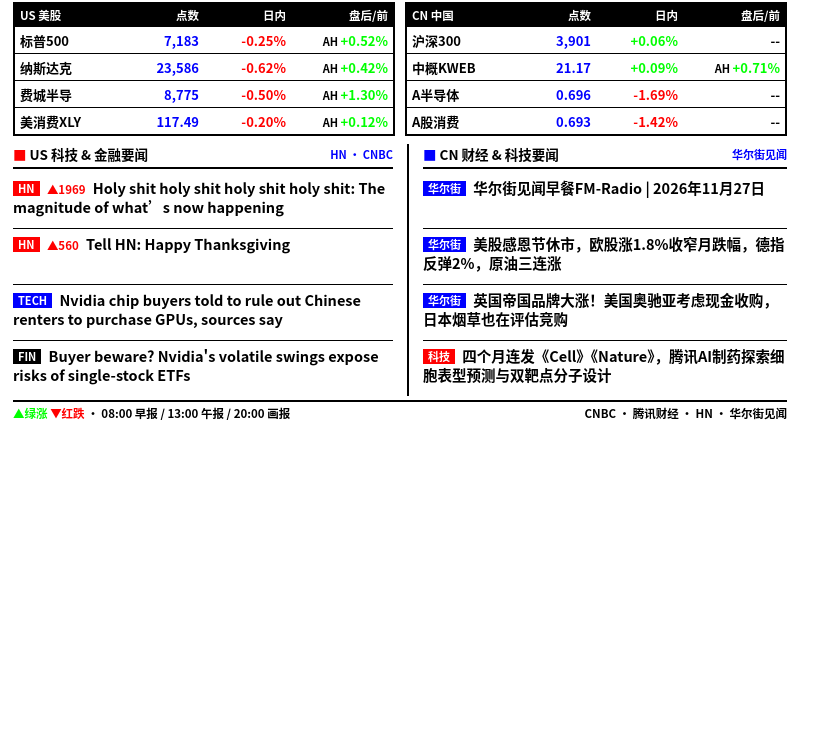
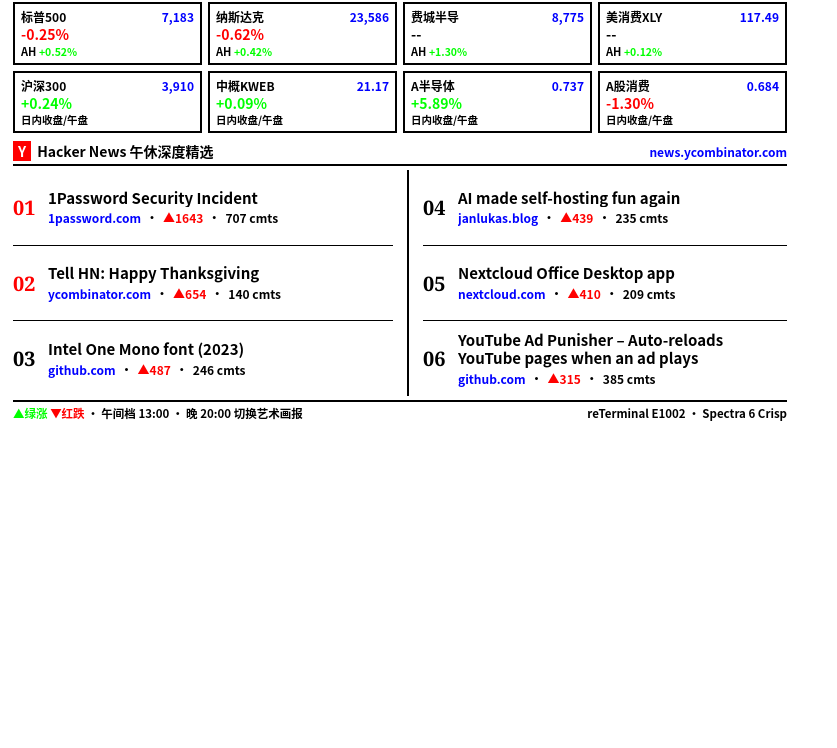
Before and after one commit to Lightningxxl/e1002-news-board, a plain HTML site: page docs/hn_render.html in a window 1280 px wide. Shown: the part 52-800 px from the top of the page, without its empty margins (0-837 px from the left). Drawn offline with Linux system fonts and the light colour scheme.

Commit message:
Update E1002 board (2026-11-27 12:45 CST)

```diff
--- a/docs/hn_render.html
+++ b/docs/hn_render.html
@@ -52,205 +52,222 @@
     font-size: 11.5px; font-weight: 800;
   }
 
-  .markets { display: grid; grid-template-columns: 1fr 1fr; gap: 10px; margin-bottom: 8px; }
-  .m-box { border: 2px solid var(--ink); }
-  .m-table { width: 100%; border-collapse: collapse; table-layout: fixed; }
-  .m-table thead th {
-    background: var(--ink); color: var(--paper);
-    font-size: 11.5px; font-weight: 900; padding: 3px 5px; text-align: left;
+  .tiles {
+    display: grid; grid-template-columns: repeat(4, 1fr); gap: 6px;
+    margin-bottom: 8px;
   }
-  .m-table thead th.th-num { text-align: right; }
-  .m-table tbody td {
-    padding: 3.5px 5px; font-size: 13px; font-weight: 700;
-    border-top: 1px solid var(--ink); white-space: nowrap;
+  .tile {
+    border: 2px solid var(--ink); padding: 4px 6px;
+    display: flex; flex-direction: column; gap: 1px;
   }
-  .m-name { width: 28%; }
-  .m-px { width: 22%; text-align: right; color: var(--blue); font-weight: 800; font-variant-numeric: tabular-nums; }
-  .m-day { width: 23%; text-align: right; font-variant-numeric: tabular-nums; }
-  .m-ext { width: 27%; text-align: right; font-variant-numeric: tabular-nums; }
-  .m-sym { font-size: 11px; font-weight: 900; color: var(--blue); }
+  .t-top { display: flex; justify-content: space-between; align-items: baseline; }
+  .t-name { font-size: 12px; font-weight: 900; }
+  .t-px { font-size: 12px; font-weight: 900; color: var(--blue); font-variant-numeric: tabular-nums; }
+  .t-mid { font-size: 14px; font-weight: 900; font-variant-numeric: tabular-nums; line-height: 1.15; }
+  .t-ext { font-size: 10.5px; font-weight: 800; font-variant-numeric: tabular-nums; }
 
-  .news-grid { display: grid; grid-template-columns: 1fr 1fr; gap: 14px; flex: 1; min-height: 0; }
-  .news-col { display: flex; flex-direction: column; min-height: 0; }
-  .news-col-right { border-left: 2px solid var(--ink); padding-left: 14px; }
-  .sec-head {
-    display: flex; align-items: center; justify-content: space-between;
+  .hn-sec-head {
+    display: flex; justify-content: space-between; align-items: center;
     border-bottom: 2px solid var(--ink); padding-bottom: 3px; margin-bottom: 4px;
   }
-  .sec-title { font-size: 13.5px; font-weight: 900; }
-  .sec-dot-red { color: var(--red); }
-  .sec-dot-blue { color: var(--blue); }
-  .news-list { display: flex; flex-direction: column; flex: 1; min-height: 0; }
-  .news-item {
-    flex: 1; display: -webkit-box; -webkit-line-clamp: 2; -webkit-box-orient: vertical;
-    overflow: hidden; padding: 5px 0; border-bottom: 1px solid var(--ink);
-    font-size: 14.5px; font-weight: 700; line-height: 1.32;
+  .hn-sec-title { font-size: 14px; font-weight: 900; }
+  .hn-badge { background: var(--red); color: var(--paper); padding: 0 5px; margin-right: 6px; }
+  .hn-grid { display: grid; grid-template-columns: 1fr 1fr; gap: 14px; flex: 1; min-height: 0; }
+  .hn-col { display: flex; flex-direction: column; }
+  .hn-col-right { border-left: 2px solid var(--ink); padding-left: 14px; }
+  .hn-card {
+    flex: 1; display: flex; align-items: center; gap: 9px;
+    padding: 4px 0; border-bottom: 1px solid var(--ink);
   }
-  .news-item:last-child { border-bottom: none; }
-  .n-tag {
-    display: inline-block; font-size: 11px; font-weight: 900;
-    padding: 1px 5px; margin-right: 4px; vertical-align: 1px; color: var(--paper); line-height: 1.15;
+  .hn-card:last-child { border-bottom: none; }
+  .hn-rank { font-family: Georgia, serif; font-size: 20px; font-weight: 900; width: 26px; flex-shrink: 0; }
+  .hn-hot { color: var(--red); }
+  .hn-body { flex: 1; min-width: 0; }
+  .hn-title {
+    font-size: 15px; font-weight: 800; line-height: 1.24; margin-bottom: 2px;
+    display: -webkit-box; -webkit-line-clamp: 2; -webkit-box-orient: vertical; overflow: hidden;
   }
-  .tag-red { background: var(--red); }
-  .tag-blue { background: var(--blue); }
-  .tag-black { background: var(--ink); }
-  .n-meta { font-size: 11.5px; font-weight: 900; color: var(--red); margin-right: 4px; }
+  .hn-meta { font-size: 12px; font-weight: 800; display: flex; gap: 5px; white-space: nowrap; overflow: hidden; }
+  .hn-dom { color: var(--blue); }
+  .hn-pts { color: var(--red); font-weight: 900; }
 </style>
 </head>
 <body>
   <div class="page">
     <header class="masthead">
       <div class="brand">
-        <span class="badge">早报</span>
-        <span class="title">中美科技金融日报</span>
+        <span class="badge badge-blue">午报</span>
+        <span class="title">午间盘面 × HN</span>
       </div>
       <div class="meta-right">
-        <span class="edition-pill">08:00 MORNING</span>
-        <span class="date-str">11/27 周五 07:45 CST</span>
+        <span class="edition-pill">13:00 MIDDAY</span>
+        <span class="date-str">11/27 周五 12:45 CST</span>
       </div>
     </header>
 
-    <section class="markets">
-      <div class="m-box">
-        <table class="m-table">
-          <thead>
-            <tr>
-              <th style="width:28%">US 美股</th>
-              <th class="th-num" style="width:22%">点数</th>
-              <th class="th-num" style="width:23%">日内</th>
-              <th class="th-num" style="width:27%">盘后/前</th>
-            </tr>
-          </thead>
-          <tbody>
-            <tr>
-              <td class="m-name">标普500</td>
-              <td class="m-px">7,183</td>
-              <td class="m-day"><span class="down">-0.25%</span></td>
-              <td class="m-ext"><span class="up"><span class="ext-pfx">AH </span>+0.52%</span></td>
-            </tr>
+    <section class="tiles">
 
-            <tr>
-              <td class="m-name">纳斯达克</td>
-              <td class="m-px">23,586</td>
-              <td class="m-day"><span class="down">-0.62%</span></td>
-              <td class="m-ext"><span class="up"><span class="ext-pfx">AH </span>+0.42%</span></td>
-            </tr>
-
-            <tr>
-              <td class="m-name">费城半导</td>
-              <td class="m-px">8,775</td>
-              <td class="m-day"><span class="down">-0.50%</span></td>
-              <td class="m-ext"><span class="up"><span class="ext-pfx">AH </span>+1.30%</span></td>
-            </tr>
-
-            <tr>
-              <td class="m-name">美消费XLY</td>
-              <td class="m-px">117.49</td>
-              <td class="m-day"><span class="down">-0.20%</span></td>
-              <td class="m-ext"><span class="up"><span class="ext-pfx">AH </span>+0.12%</span></td>
-            </tr></tbody>
-        </table>
+            <div class="tile">
+              <div class="t-top">
+                <span class="t-name">标普500</span>
+                <span class="t-px">7,183</span>
               </div>
-      <div class="m-box">
-        <table class="m-table">
-          <thead>
-            <tr>
-              <th style="width:28%">CN 中国</th>
-              <th class="th-num" style="width:22%">点数</th>
-              <th class="th-num" style="width:23%">日内</th>
-              <th class="th-num" style="width:27%">盘后/前</th>
-            </tr>
-          </thead>
-          <tbody>
-            <tr>
-              <td class="m-name">沪深300</td>
-              <td class="m-px">3,901</td>
-              <td class="m-day"><span class="up">+0.06%</span></td>
-              <td class="m-ext"><span class="flat">--</span></td>
-            </tr>
-
-            <tr>
-              <td class="m-name">中概KWEB</td>
-              <td class="m-px">21.17</td>
-              <td class="m-day"><span class="up">+0.09%</span></td>
-              <td class="m-ext"><span class="up"><span class="ext-pfx">AH </span>+0.71%</span></td>
-            </tr>
-
-            <tr>
-              <td class="m-name">A半导体</td>
-              <td class="m-px">0.696</td>
-              <td class="m-day"><span class="down">-1.69%</span></td>
-              <td class="m-ext"><span class="flat">--</span></td>
-            </tr>
-
-            <tr>
-              <td class="m-name">A股消费</td>
-              <td class="m-px">0.693</td>
-              <td class="m-day"><span class="down">-1.42%</span></td>
-              <td class="m-ext"><span class="flat">--</span></td>
-            </tr></tbody>
-        </table>
+              <div class="t-mid"><span class="down">-0.25%</span></div>
+              <div class="t-ext"><span class="up"><span class="ext-pfx">AH </span>+0.52%</span></div>
+            </div>
+            <div class="tile">
+              <div class="t-top">
+                <span class="t-name">纳斯达克</span>
+                <span class="t-px">23,586</span>
+              </div>
+              <div class="t-mid"><span class="down">-0.62%</span></div>
+              <div class="t-ext"><span class="up"><span class="ext-pfx">AH </span>+0.42%</span></div>
+            </div>
+            <div class="tile">
+              <div class="t-top">
+                <span class="t-name">费城半导</span>
+                <span class="t-px">8,775</span>
+              </div>
+              <div class="t-mid"><span class="flat">--</span></div>
+              <div class="t-ext"><span class="up"><span class="ext-pfx">AH </span>+1.30%</span></div>
+            </div>
+            <div class="tile">
+              <div class="t-top">
+                <span class="t-name">美消费XLY</span>
+                <span class="t-px">117.49</span>
+              </div>
+              <div class="t-mid"><span class="flat">--</span></div>
+              <div class="t-ext"><span class="up"><span class="ext-pfx">AH </span>+0.12%</span></div>
+            </div>
+            <div class="tile">
+              <div class="t-top">
+                <span class="t-name">沪深300</span>
+                <span class="t-px">3,910</span>
+              </div>
+              <div class="t-mid"><span class="up">+0.24%</span></div>
+              <div class="t-ext"><span class="flat">日内收盘/午盘</span></div>
+            </div>
+            <div class="tile">
+              <div class="t-top">
+                <span class="t-name">中概KWEB</span>
+                <span class="t-px">21.17</span>
+              </div>
+              <div class="t-mid"><span class="up">+0.09%</span></div>
+              <div class="t-ext"><span class="flat">日内收盘/午盘</span></div>
+            </div>
+            <div class="tile">
+              <div class="t-top">
+                <span class="t-name">A半导体</span>
+                <span class="t-px">0.737</span>
+              </div>
+              <div class="t-mid"><span class="up">+5.89%</span></div>
+              <div class="t-ext"><span class="flat">日内收盘/午盘</span></div>
+            </div>
+            <div class="tile">
+              <div class="t-top">
+                <span class="t-name">A股消费</span>
+                <span class="t-px">0.684</span>
+              </div>
+              <div class="t-mid"><span class="down">-1.30%</span></div>
+              <div class="t-ext"><span class="flat">日内收盘/午盘</span></div>
             </div>
     </section>
 
-    <main class="news-grid">
-      <section class="news-col">
-        <div class="sec-head">
-          <span class="sec-title"><span class="sec-dot-red">■</span> US 科技 &amp; 金融要闻</span>
-          <span class="m-sym">HN · CNBC</span>
+    <div class="hn-sec-head">
+      <span class="hn-sec-title"><span class="hn-badge">Y</span>Hacker News 午休深度精选</span>
+      <span class="t-px">news.ycombinator.com</span>
     </div>
-        <div class="news-list">
-            <article class="news-item">
-              <span class="n-tag tag-red">HN</span> <span class="n-meta">▲1969</span>
-              <span class="n-title">Holy shit holy shit holy shit holy shit: The magnitude of what’s now happening</span>
+
+    <main class="hn-grid">
+      <div class="hn-col">
+        <article class="hn-card">
+          <div class="hn-rank hn-hot">01</div>
+          <div class="hn-body">
+            <div class="hn-title">1Password Security Incident</div>
+            <div class="hn-meta">
+              <span class="hn-dom">1password.com</span>
+              <span>·</span>
+              <span class="hn-pts">▲1643</span>
+              <span>·</span>
+              <span>707 cmts</span>
+            </div>
+          </div>
         </article>
 
-            <article class="news-item">
-              <span class="n-tag tag-red">HN</span> <span class="n-meta">▲560</span>
-              <span class="n-title">Tell HN: Happy Thanksgiving</span>
+        <article class="hn-card">
+          <div class="hn-rank hn-hot">02</div>
+          <div class="hn-body">
+            <div class="hn-title">Tell HN: Happy Thanksgiving</div>
+            <div class="hn-meta">
+              <span class="hn-dom">ycombinator.com</span>
+              <span>·</span>
+              <span class="hn-pts">▲654</span>
+              <span>·</span>
+              <span>140 cmts</span>
+            </div>
+          </div>
         </article>
 
-            <article class="news-item">
-              <span class="n-tag tag-blue">TECH</span>
-              <span class="n-title">Nvidia chip buyers told to rule out Chinese renters to purchase GPUs, sources say</span>
+        <article class="hn-card">
+          <div class="hn-rank">03</div>
+          <div class="hn-body">
+            <div class="hn-title">Intel One Mono font (2023)</div>
+            <div class="hn-meta">
+              <span class="hn-dom">github.com</span>
+              <span>·</span>
+              <span class="hn-pts">▲487</span>
+              <span>·</span>
+              <span>246 cmts</span>
+            </div>
+          </div>
+        </article></div>
+      <div class="hn-col hn-col-right">
+        <article class="hn-card">
+          <div class="hn-rank">04</div>
+          <div class="hn-body">
+            <div class="hn-title">AI made self-hosting fun again</div>
+            <div class="hn-meta">
+              <span class="hn-dom">janlukas.blog</span>
+              <span>·</span>
+              <span class="hn-pts">▲439</span>
+              <span>·</span>
+              <span>235 cmts</span>
+            </div>
+          </div>
         </article>
 
-            <article class="news-item">
-              <span class="n-tag tag-black">FIN</span>
-              <span class="n-title">Buyer beware? Nvidia&#x27;s volatile swings expose risks of single-stock ETFs</span>
-            </article></div>
-      </section>
-      <section class="news-col news-col-right">
-        <div class="sec-head">
-          <span class="sec-title"><span class="sec-dot-blue">■</span> CN 财经 &amp; 科技要闻</span>
-          <span class="m-sym">华尔街见闻</span>
+        <article class="hn-card">
+          <div class="hn-rank">05</div>
+          <div class="hn-body">
+            <div class="hn-title">Nextcloud Office Desktop app</div>
+            <div class="hn-meta">
+              <span class="hn-dom">nextcloud.com</span>
+              <span>·</span>
+              <span class="hn-pts">▲410</span>
+              <span>·</span>
+              <span>209 cmts</span>
             </div>
-        <div class="news-list">
-            <article class="news-item">
-              <span class="n-tag tag-blue">华尔街</span>
-              <span class="n-title">华尔街见闻早餐FM-Radio | 2026年11月27日</span>
+          </div>
         </article>
 
-            <article class="news-item">
-              <span class="n-tag tag-blue">华尔街</span>
-              <span class="n-title">美股感恩节休市，欧股涨1.8%收窄月跌幅，德指反弹2%，原油三连涨</span>
-            </article>
-
-            <article class="news-item">
-              <span class="n-tag tag-blue">华尔街</span>
-              <span class="n-title">英国帝国品牌大涨！美国奥驰亚考虑现金收购，日本烟草也在评估竞购</span>
-            </article>
-
-            <article class="news-item">
-              <span class="n-tag tag-red">科技</span>
-              <span class="n-title">四个月连发《Cell》《Nature》，腾讯AI制药探索细胞表型预测与双靶点分子设计</span>
+        <article class="hn-card">
+          <div class="hn-rank">06</div>
+          <div class="hn-body">
+            <div class="hn-title">YouTube Ad Punisher – Auto-reloads YouTube pages when an ad plays</div>
+            <div class="hn-meta">
+              <span class="hn-dom">github.com</span>
+              <span>·</span>
+              <span class="hn-pts">▲315</span>
+              <span>·</span>
+              <span>385 cmts</span>
+            </div>
+          </div>
         </article></div>
-      </section>
     </main>
 
     <footer class="footer">
-      <span><span class="up">▲绿涨</span> <span class="down">▼红跌</span> · 08:00 早报 / 13:00 午报 / 20:00 画报</span>
-      <span>CNBC · 腾讯财经 · HN · 华尔街见闻</span>
+      <span><span class="up">▲绿涨</span> <span class="down">▼红跌</span> · 午间档 13:00 · 晚 20:00 切换艺术画报</span>
+      <span>reTerminal E1002 · Spectra 6 Crisp</span>
     </footer>
   </div>
 </body>
```
Also changed, not shown: docs/hn.png, docs/midday.png. Lines whose indentation alone changed are shown as unchanged.
